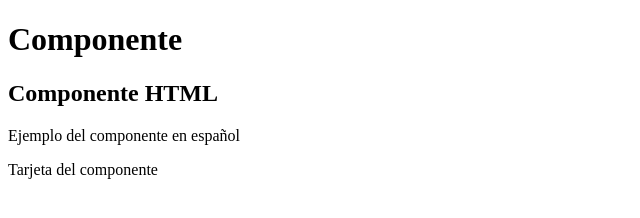
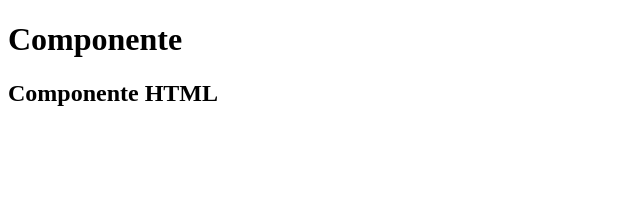
Before and after one commit to franconavia51-lgtm/1erparcial_navia, a plain HTML site: page index.html in a window 1280 px wide. Shown: the whole page, without its empty margins (0-640 px from the left). Drawn offline with Linux system fonts and the light colour scheme.

Commit message:
Primer commit

```diff
--- a/index.html
+++ b/index.html
@@ -17,9 +17,6 @@
 
 <h2>Componente HTML</h2>
 
-<p>Ejemplo del componente en español</p>
-
-<p>Tarjeta del componente</p>
 
 </div>
 
```
